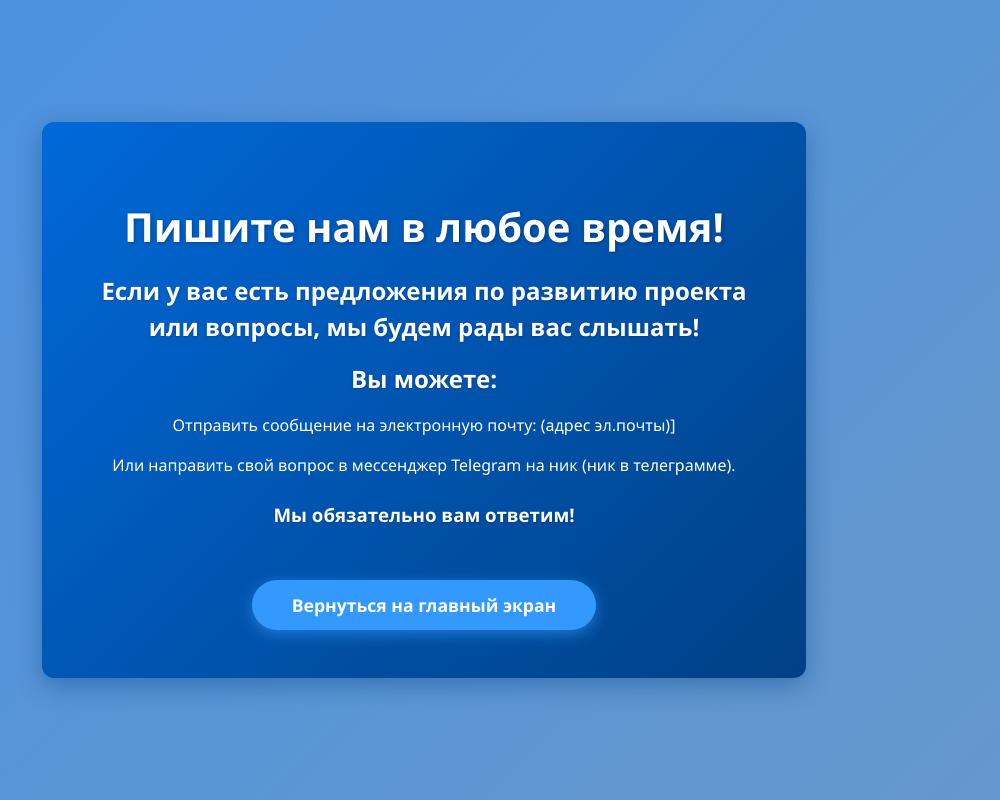
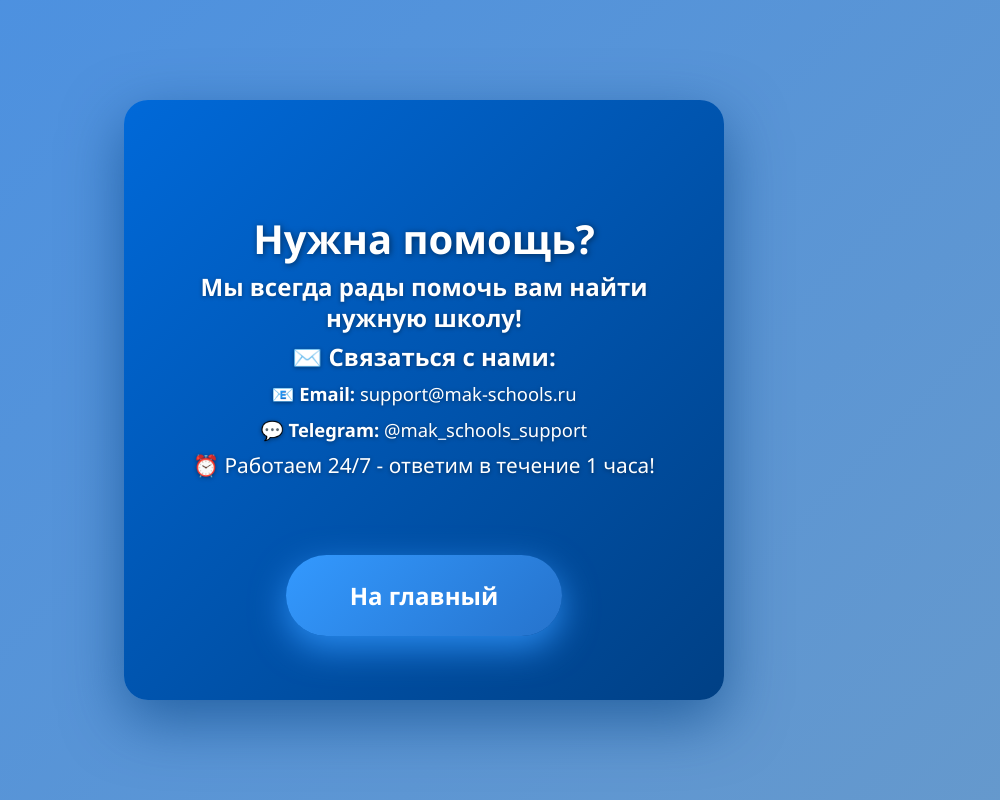
Before and after one commit to 4ycg4cxx7m-dotcom/mak_schools, a Flask app: page /support in a window 1280 px wide. Shown: the whole page, without its empty margins (216-1216 px from the left). Run offline with Flask 3, Linux system fonts and the light colour scheme.

Commit message:
Update support.html

```diff
--- a/templates/support.html
+++ b/templates/support.html
@@ -1,85 +1,174 @@
-<!--Файл support.html-->
 <!DOCTYPE html>
 <html lang="ru">
 <head>
-    <meta charset="UTF-8" />
-    <title>Техподдержка</title>
+    <meta charset="UTF-8">
+    <meta name="viewport" content="width=device-width, initial-scale=1.0">
+    <title>Вперед к поиску!</title>
     <style>
+        * {
+            margin: 0;
+            padding: 0;
+            box-sizing: border-box;
+        }
+
         body {
-            margin: 0;
             background: linear-gradient(135deg, #4a90e2, #6699cc);
             height: 100vh;
             font-family: 'Segoe UI', Tahoma, Geneva, Verdana, sans-serif;
             display: flex;
             justify-content: center;
             align-items: center;
+            overflow: hidden;
         }
-        .support-container {
+
+        .intro-container {
+            width: min(95vw, 95vh, 600px);
+            height: min(95vw, 95vh, 600px);
+            aspect-ratio: 1/1;
             background: linear-gradient(135deg, #0069d9, #004085);
             color: white;
-            padding: 3rem 2rem;
-            border-radius: 12px;
-            box-shadow: 0 8px 24px rgba(0, 64, 128, 0.4);
+            padding: clamp(1.5rem, 4vw, 2.5rem);
+            border-radius: 24px;
+            box-shadow: 0 20px 60px rgba(0, 64, 128, 0.6);
             text-align: center;
-            width: 60vw;
-            max-width: 700px;
+            display: flex;
+            flex-direction: column;
+            justify-content: space-between;
+            align-items: center;
+            position: relative;
+            gap: 0.5rem;
+        }
+
+        .intro-container h1 {
+            font-size: clamp(1.6rem, 5.5vw, 2.5rem);
+            font-weight: 700;
+            line-height: 1.2;
+            text-shadow: 1px 1px 6px rgba(0,0,0,0.5);
+        }
+
+        .intro-container h2 {
+            font-size: clamp(1.1rem, 3.8vw, 1.5rem);
+            font-weight: 600;
+            line-height: 1.3;
+            text-shadow: 0 1px 4px rgba(0,0,0,0.4);
+        }
+
+        .intro-container h3 {
+            font-size: clamp(1rem, 3.2vw, 1.3rem);
             font-weight: 500;
+            line-height: 1.4;
+            text-shadow: 0 1px 4px rgba(0,0,0,0.4);
+        }
+
+        .intro-container p {
+            font-size: clamp(0.95rem, 3.2vw, 1.15rem);
             line-height: 1.5;
+            text-shadow: 0 1px 4px rgba(0,0,0,0.4);
         }
-        .support-container h1 {
-            font-size: 2.5rem;
-            margin-bottom: 1rem;
-            font-weight: 700;
-            text-shadow: 1px 1px 4px rgba(0,0,0,0.3);
+
+        .content-section {
+            flex-grow: 1;
+            display: flex;
+            flex-direction: column;
+            justify-content: center;
+            gap: 0.5rem;
         }
-        .support-container h2 {
-            font-weight: 600;
-            margin: 1rem 0;
-            text-shadow: 0 1px 3px rgba(0,0,0,0.2);
-        }
-        .support-container h3 {
-            font-weight: 600;
-            margin-top: 1.5rem;
-            text-shadow: 0 1px 3px rgba(0,0,0,0.2);
-        }
-        .support-container h4 {
-            font-weight: 500;
-            margin-top: 1rem;
-            text-shadow: 0 1px 2px rgba(0,0,0,0.2);
-        }
+
         .btn-custom {
-            background-color: #3399ff;
+            background: linear-gradient(135deg, #3399ff, #2673cc);
             color: #fff;
             border: none;
-            padding: 0.75rem 2.5rem;
-            font-size: 1.1rem;
-            font-weight: 600;
-            border-radius: 30px;
-            box-shadow: 0 4px 15px rgba(51,153,255,0.6);
+            padding: clamp(1.2rem, 3.5vw, 1.5rem) 4rem;
+            font-size: clamp(1.2rem, 3.5vw, 1.5rem);
+            font-weight: 700;
+            border-radius: 50px;
+            box-shadow: 0 12px 35px rgba(51,153,255,0.8);
             cursor: pointer;
-            transition: background-color 0.3s ease, box-shadow 0.3s ease;
+            transition: all 0.3s cubic-bezier(0.175, 0.885, 0.32, 1.275);
             text-decoration: none;
             display: inline-block;
-            margin-top: 2rem;
+            position: relative;
+            overflow: hidden;
+            margin-bottom: 1rem;
         }
+
+        .btn-custom::before {
+            content: '';
+            position: absolute;
+            top: 0;
+            left: -100%;
+            width: 100%;
+            height: 100%;
+            background: linear-gradient(90deg, transparent, rgba(255,255,255,0.4), transparent);
+            transition: left 0.6s;
+        }
+
         .btn-custom:hover {
-            background-color: #2673cc;
-            box-shadow: 0 6px 20px rgba(38,115,204,0.8);
+            transform: translateY(-4px);
+            box-shadow: 0 16px 45px rgba(38,115,204,0.95);
+            color: white;
             text-decoration: none;
-            color: white;
+        }
+
+        .btn-custom:hover::before {
+            left: 100%;
+        }
+
+        /* ТЕЛЕФОН - НА ВЕСЬ ЭКРАН */
+        @media (max-width: 480px) {
+            body {
+                padding: 0 !important;
+                margin: 0 !important;
+                align-items: stretch !important;
+            }
+
+            .intro-container {
+                width: 100vw !important;
+                height: 100vh !important;
+                max-width: 100vw !important;
+                max-height: 100vh !important;
+                min-height: 100vh !important;
+                border-radius: 0 !important;
+                margin: 0 !important;
+                padding: 1.2rem !important;
+                padding-bottom: 2.5rem !important;
+                justify-content: space-between !important;
+                gap: 0.3rem !important;
+                box-sizing: border-box !important;
+            }
+
+            .intro-container h1 {
+                font-size: clamp(1.5rem, 7vw, 2rem);
+            }
+
+            .btn-custom {
+                padding: 1.1rem 3rem;
+                width: 100%;
+                max-width: 280px;
+            }
+        }
+
+        /* ДЕСКТОП */
+        @media (min-width: 481px) {
+            .intro-container {
+                width: min(600px, 95vh);
+                height: min(600px, 95vh);
+                padding: clamp(2rem, 5vw, 3rem);
+            }
         }
     </style>
 </head>
 <body>
-    <div class="support-container">
-        <h1>Пишите нам в любое время!</h1>
-        <h2>Если у вас есть предложения по развитию проекта или вопросы, мы будем рады вас слышать!</h2>
-        <h2></h2>
-        <h2>Вы можете:</h2>
-        <p>Отправить сообщение на электронную почту: (адрес эл.почты)]</p>
-        <p>Или направить свой вопрос в мессенджер Telegram на ник (ник в телеграмме).</p>
-        <h3>Мы обязательно вам ответим!</h3>
-        <a href="{{ url_for('home') }}" class="btn-custom">Вернуться на главный экран</a>
+    <div class="intro-container">
+        <div class="content-section">
+            <h1>Нужна помощь?</h1>
+            <h2>Мы всегда рады помочь вам найти нужную школу!</h2>
+            <h2>✉️ Связаться с нами:</h2>
+            <p><strong>📧 Email:</strong> support@mak-schools.ru</p>
+            <p><strong>💬 Telegram:</strong> @mak_schools_support</p>
+            <h3>⏰ Работаем 24/7 - ответим в течение 1 часа!</h3>
+        </div>
+        <a href="{{ url_for('home') }}" class="btn-custom">На главный</a>
     </div>
 </body>
 </html>
```
